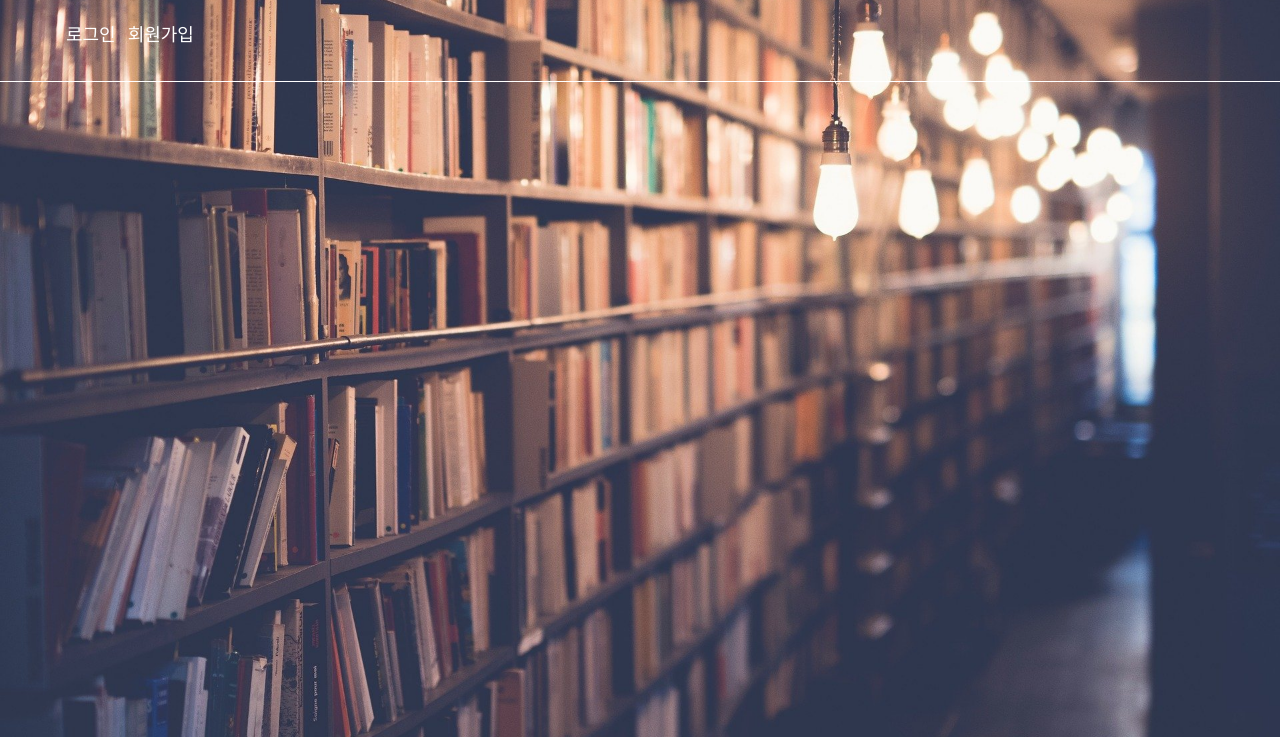
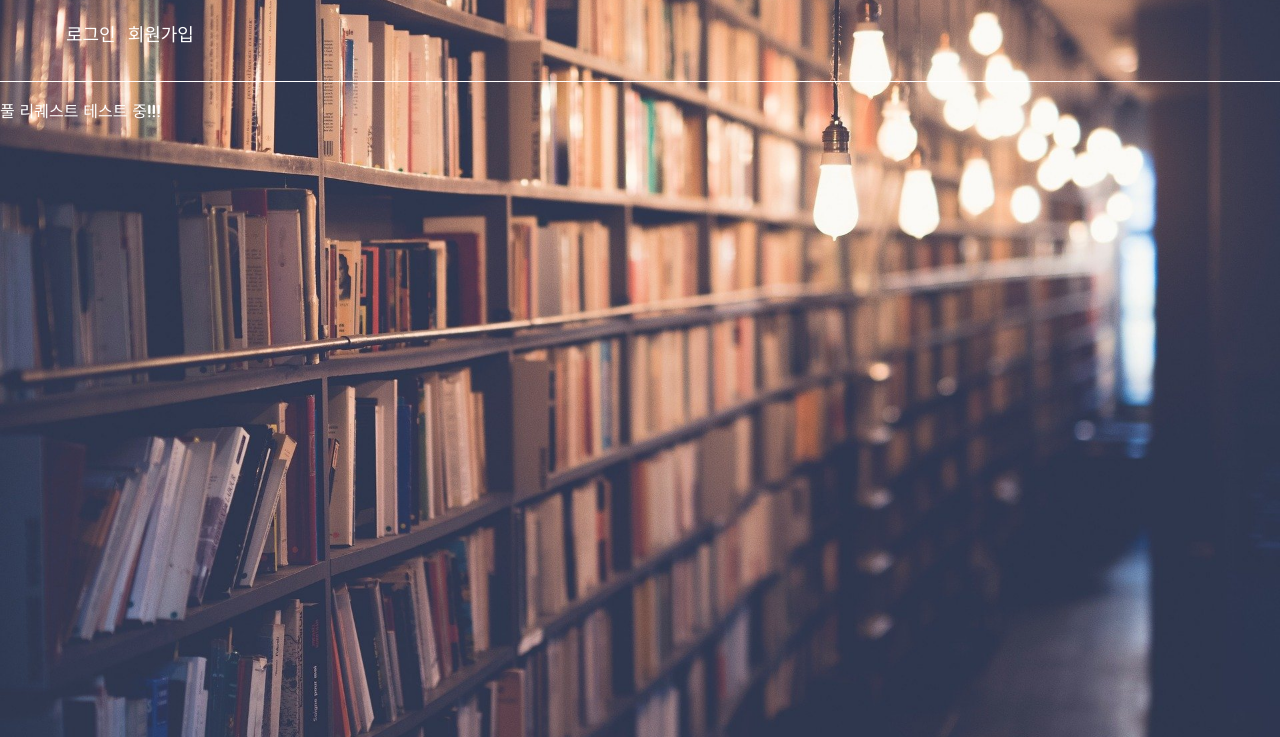
Before and after one commit to zzong36/timer, a plain HTML site: page index.html in a window 1280 px wide. Shown: the part 63-800 px from the top of the page. Drawn offline with Linux system fonts and the light colour scheme.

Commit message:
test : pull request

```diff
--- a/index.html
+++ b/index.html
@@ -62,6 +62,9 @@
             </a>
         </nav>
     </div>
+    <div>
+        <p>풀 리퀘스트 테스트 중!!!</p>
+    </div>
     <script src="js/app.js"></script>
 </body>
 
```
